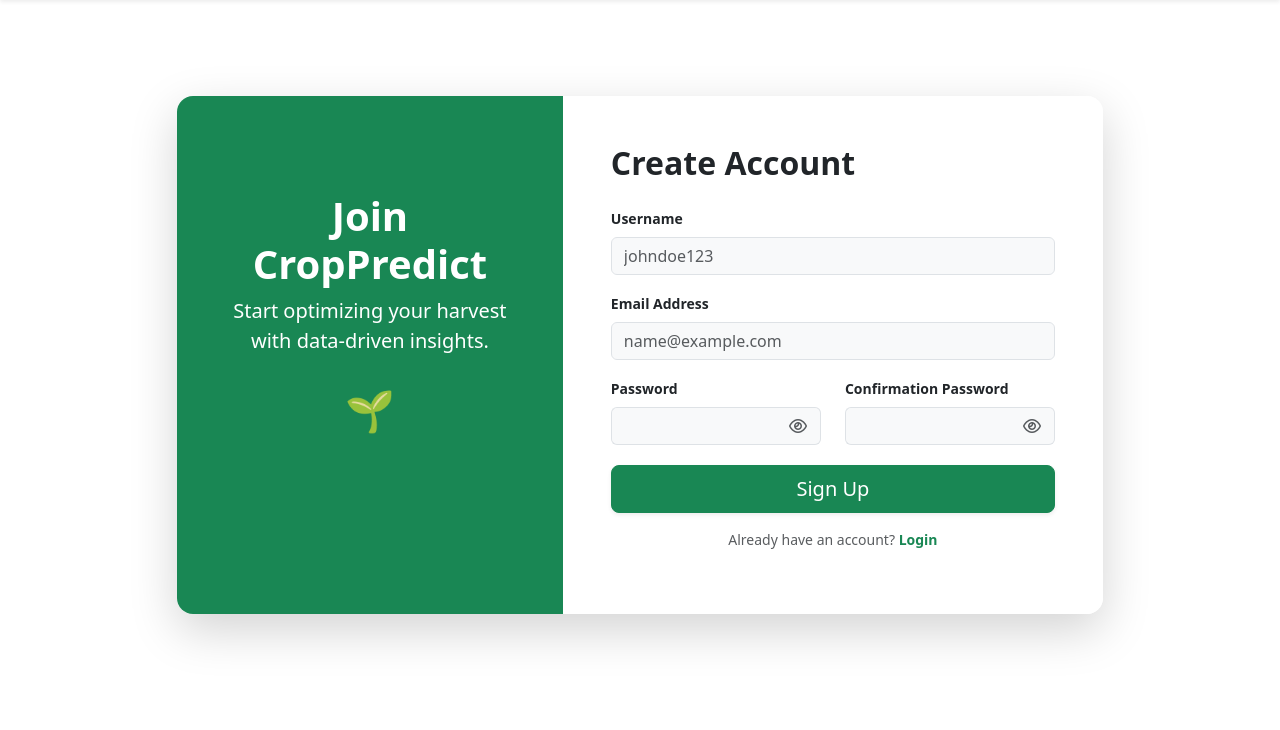
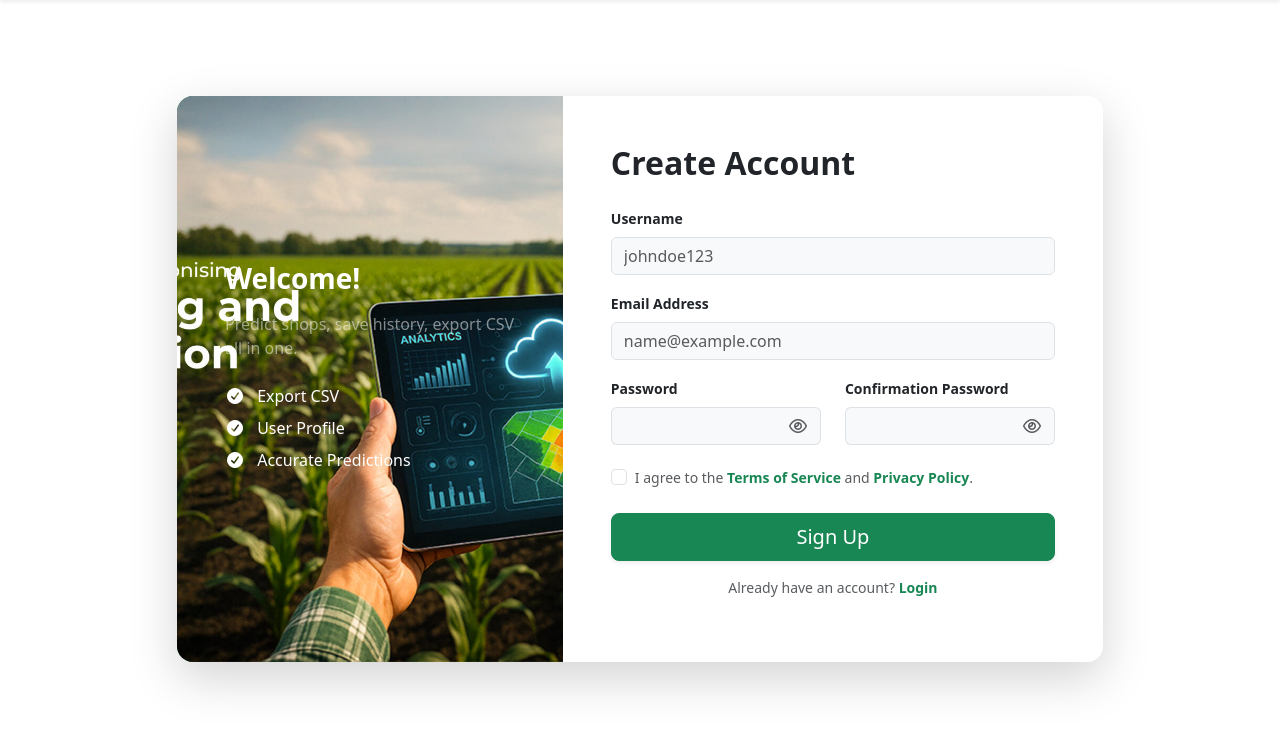
Before and after one commit to AungSannOoDe/crop-recomendation-system, a Django app: template crop_app/templates/signup.html in a window 1280 px wide. Shown: the part 56-786 px from the top of the page. Run offline with Django 3.2, Linux system fonts and the light colour scheme; the template is opened without the code that fills it, so the values that code supplies are empty; some libraries are stand-ins or nearby versions.

Commit message:
feat:add regster user

```diff
--- a/crop_app/static/css/custom.css
+++ b/crop_app/static/css/custom.css
@@ -13,6 +13,25 @@
     border: 1px solid rgba(225, 225, 255, 0.25) ;
     border-radius: 1rem;
     padding: .8rem 1rem;
+}
+.signup-bg {
+    background:
+        linear-gradient(135deg, rgba(0,0,0,0.6), rgba(0,128,0,0.6)),
+        url("{% static 'images/farm-bg.jpg' %}") no-repeat center/cover;
+    display: flex;
+    align-items: center;
+    justify-content: center;
+}
+/* Change the checkbox color when checked */
+.form-check-input:checked {
+    background-color: #198754 !important; /* Bootstrap success green */
+    border-color: #198754 !important;
+}
+
+/* Optional: Change the glow/outline color when focused */
+.form-check-input:focus {
+    border-color: #198754 !important;
+    box-shadow: 0 0 0 0.25rem rgba(25, 135, 84, 0.25) !important;
 }
 .state-title{
     font-size: 0.85rem ;
--- a/crop_app/templates/base.html
+++ b/crop_app/templates/base.html
@@ -4,42 +4,26 @@
 <head>
     <meta charset="UTF-8">
     <meta name="viewport" content="width=device-width, initial-scale=1.0">
+
+    <!-- Custom CSS -->
     <link rel="stylesheet" href="{% static 'css/custom.css' %}">
-    <link rel="stylesheet" href="https://cdnjs.cloudflare.com/ajax/libs/font-awesome/7.0.1/css/all.min.css" integrity="sha512-2SwdPD6INVrV/lHTZbO2nodKhrnDdJK9/kg2XD1r9uGqPo1cUbujc+IYdlYdEErWNu69gVcYgdxlmVmzTWnetw==" crossorigin="anonymous" referrerpolicy="no-referrer" />
-    <link href="https://cdn.jsdelivr.net/npm/bootstrap@5.3.8/dist/css/bootstrap.min.css" rel="stylesheet" integrity="sha384-sRIl4kxILFvY47J16cr9ZwB07vP4J8+LH7qKQnuqkuIAvNWLzeN8tE5YBujZqJLB" crossorigin="anonymous">
-    <title>{% block title%} Crop Recomender {% endblock %}</title>
+
+    <!-- Font Awesome -->
+    <link rel="stylesheet" href="https://cdnjs.cloudflare.com/ajax/libs/font-awesome/7.0.1/css/all.min.css">
+
+    <!-- Bootstrap -->
+    <link href="https://cdn.jsdelivr.net/npm/bootstrap@5.3.8/dist/css/bootstrap.min.css" rel="stylesheet">
+
+    <title>{% block title %} Crop Recommender {% endblock %}</title>
 </head>
-<!-- <style>
-    :root { --primary: #28a745; --dark: #333; --light: #f4f4f4; }
-    body { font-family: 'Segoe UI', sans-serif; background: var(--light); margin: 0; padding: 0; }
 
-    /* Navbar */
-    nav { background: var(--dark); color: white; padding: 1rem; text-align: center; }
-
-    /* Container */
-    .container { max-width: 600px; margin: 40px auto; background: white; padding: 30px;
-                border-radius: 12px; box-shadow: 0 4px 15px rgba(0,0,0,0.1); }
-
-    h2 { color: var(--primary); text-align: center; margin-top: 0; }
-
-    /* Form Styling */
-    .grid { display: grid; grid-template-columns: 1fr 1fr; gap: 15px; }
-    .input-group { margin-bottom: 15px; }
-    label { display: block; margin-bottom: 5px; font-weight: bold; font-size: 0.9rem; }
-    input { width: 100%; padding: 10px; border: 1px solid #ddd; border-radius: 6px; box-sizing: border-box; }
-
-    button { width: 100%; background: var(--primary); color: white; padding: 12px;
-             border: none; border-radius: 6px; font-size: 1rem; cursor: pointer; transition: 0.3s; }
-    button:hover { background: #218838; }
-
-    .result { margin-top: 20px; padding: 15px; background: #e9f7ef; border-left: 5px solid var(--primary); }
-</style> -->
 <body>
-    <nav class="navbar navbar-expand-lg navbar-light bg-light shadow-sm">
+    <!-- Navbar -->
+    <nav class="navbar navbar-expand-lg bg-light shadow-sm">
         <div class="container-fluid">
             <a class="navbar-brand fw-bold" href="{% url 'home' %}">CropPredict</a>
 
-          <button class="navbar-toggler" type="button" data-bs-toggle="collapse" data-bs-target="#navbarNav" aria-controls="navbarNav" aria-expanded="false" aria-label="Toggle navigation">
+            <button class="navbar-toggler" type="button" data-bs-toggle="collapse" data-bs-target="#navbarNav">
                 <span class="navbar-toggler-icon"></span>
             </button>
 
@@ -57,18 +41,34 @@
                             <a class="nav-link" href="{% url 'login' %}">Login</a>
                         </li>
                         <li class="nav-item">
-                <a class="nav-link" href="#">Sign Up</a>
+                            <a class="nav-link" href="{% url 'signup' %}">Sign Up</a>
                         </li>
                     {% endif %}
-
                 </ul>
             </div>
         </div>
     </nav>
-    {% block content%}
+
+    <!-- Page Content -->
+    {% block content %}
     {% endblock %}
+
+    <!-- Scripts -->
+    <script src="{% static 'js/app.js' %}"></script>
+    <script src="https://cdn.jsdelivr.net/npm/bootstrap@5.3.8/dist/js/bootstrap.bundle.min.js"></script>
+
+    <!-- SweetAlert (only once) -->
+    <script src="https://cdnjs.cloudflare.com/ajax/libs/sweetalert/2.1.2/sweetalert.min.js"></script>
+
+    {% if messages %}
+    <script>
+        {% for m in messages %}
+            Swal.fire({
+                icon: "{{ m.tags|default:'info' }}",
+                title: "{{ m }}"
+            });
+        {% endfor %}
+    </script>
+    {% endif %}
 </body>
-<script src="{% static 'js/app.js' %}"></script>
-<script src="https://cdn.jsdelivr.net/npm/bootstrap@5.3.8/dist/js/bootstrap.bundle.min.js" integrity="sha384-FKyoEForCGlyvwx9Hj09JcYn3nv7wiPVlz7YYwJrWVcXK/BmnVDxM+D2scQbITxI" crossorigin="anonymous"></script>
-<script src="https://cdnjs.cloudflare.com/ajax/libs/sweetalert/2.1.2/sweetalert.min.js" integrity="sha512-AA1Bzp5Q0K1KanKKmvN/4d3IRKVlv9PYgwFPvm32nPO6QS8yH1HO7LbgB1pgiOxPtfeg5zEn2ba64MUcqJx6CA==" crossorigin="anonymous" referrerpolicy="no-referrer"></script>
 </html>
--- a/crop_app/templates/login.html
+++ b/crop_app/templates/login.html
@@ -5,7 +5,7 @@
 
 {% block content %}
 <div class="container py-5 focus-none">
-    <div class="row justify-content-center align-items-center" style="min-height: 70vh;">
+    <div class="row justify-content-center align-items-center  url" style="min-height: 70vh;">
         <div class="col-md-5">
             <div class="card shadow-lg border-0 rounded-4">
                 <div class="card-body p-5">
@@ -71,7 +71,7 @@
 
                         <div class="text-center">
                             <span class="text-muted small">Don't have an account?</span>
-                            <a href="#" class="text-success fw-bold small text-decoration-none">Sign Up</a>
+                            <a href="{% url 'signup' %}" class="text-success fw-bold small text-decoration-none">Sign Up</a>
                         </div>
                     </form>
                 </div>
--- a/crop_app/templates/signup.html
+++ b/crop_app/templates/signup.html
@@ -7,24 +7,36 @@
     <div class="row justify-content-center mt-5">
         <div class="col-lg-10">
             <div class="card shadow-lg border-0 overflow-hidden rounded-4">
-                <div class="row g-0">
-                    <div class="col-lg-5 d-none d-lg-block bg-success d-flex align-items-center justify-content-center text-white p-5 text-center">
-                        <div class="mt-5">
-                            <h2 class="display-6 fw-bold">Join CropPredict</h2>
-                            <p class="lead">Start optimizing your harvest with data-driven insights.</p>
-                            <div class="mt-4 fs-1">🌱</div>
+                <div class="row g-0 ">
+                    <div class="col-lg-5   d-none d-lg-block bg-success text-white p-5" style="background: url('static/images/about.jpg') center/cover no-repeat;">
+                        <div class="h-100 d-flex flex-column justify-content-center align-items-start text-start">
+                            <h3 class="fw-bold mb-3">Welcome!</h3>
+
+                            <p class="text-white-50 mb-4">Predict shops, save history, export CSV all in one.</p>
+
+                            <ul class="list-unstyled w-100">
+                                <li class="mb-2">
+                                    <i class="fa-solid fa-circle-check me-2"></i> Export  CSV
+                                </li>
+                                <li class="mb-2">
+                                    <i class="fa-solid fa-circle-check me-2"></i> User Profile
+                                </li>
+                                <li class="mb-2">
+                                    <i class="fa-solid fa-circle-check me-2"></i> Accurate Predictions
+                                </li>
+                            </ul>
                         </div>
                     </div>
 
                     <div class="col-lg-7 bg-white p-4 p-md-5">
                         <h2 class="fw-bold mb-4">Create Account</h2>
 
-                        <form method="POST" action="{% url 'signup' %}">
+                        <form method="POST" id="SignUpform">
                             {% csrf_token %}
 
                             <div class="mb-3">
                                 <label class="form-label small fw-bold">Username</label>
-                                <input type="text" name="username" class="form-control bg-light" placeholder="johndoe123" required>
+                                <input type="text" name="name" class="form-control bg-light" placeholder="johndoe123" required>
                             </div>
 
                             <div class="mb-3">
@@ -54,7 +66,15 @@
                                     <div id="validationMessage" class="mt-1 small"></div>
                                 </div>
                             </div>
-
+                            <div class="mb-4">
+                                <div class="form-check">
+                                    <input class="form-check-input" type="checkbox" value="" id="termsCheck" required>
+                                    <label class="form-check-label small text-muted" for="termsCheck">
+                                        I agree to the <a href="#" class="text-success text-decoration-none fw-bold">Terms of Service</a>
+                                        and <a href="#" class="text-success text-decoration-none fw-bold">Privacy Policy</a>.
+                                    </label>
+                                </div>
+                            </div>
                             <button type="submit" class="btn btn-success btn-lg w-100 rounded-3 shadow-sm mb-3">
                                 Sign Up
                             </button>
--- a/crop_app/urls.py
+++ b/crop_app/urls.py
@@ -3,8 +3,10 @@ from .views import *
 
 urlpatterns = [
     path('', home, name='home'),
-    path('login',login,name="login"),
-    path('sign-up',signup,name="signup")
+    path('login',login_view,name="login"),
+    path('signup/',signup,name="signup"),
+    path('predict',predict,name="prediction"),
+    path('logout',logout,name='logout')
     # You can add your prediction path here later
     # path('predict/', views.predict, name='predict'),
 ]
```
Also changed, not shown: crop_app/templates/predict.html (added, +9 -0 lines), crop_app/views.py (+45 -3 lines). Lines whose indentation alone changed are shown as unchanged.
